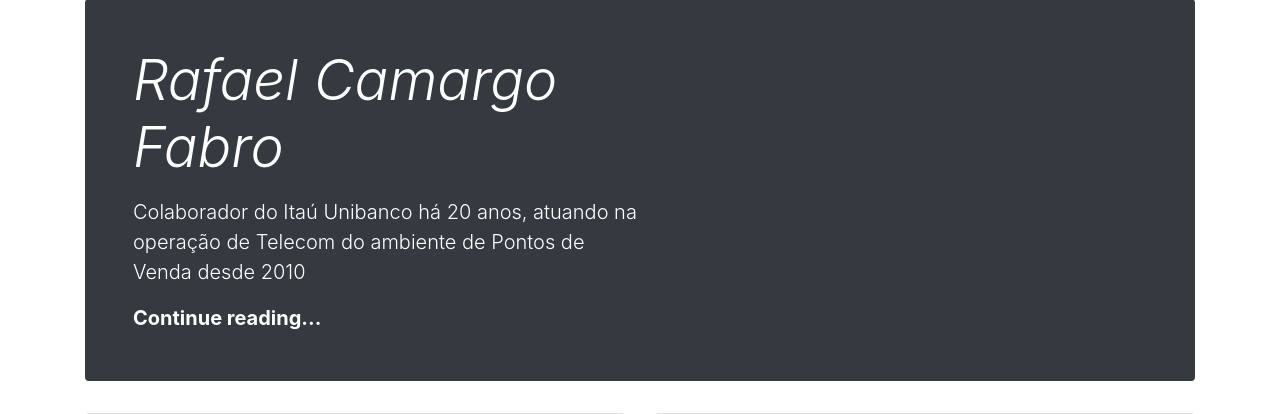
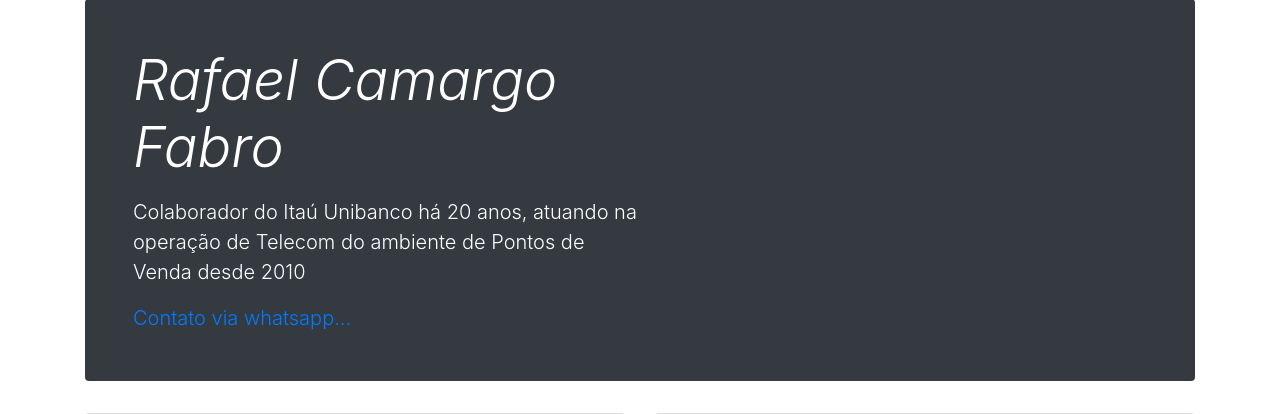
Before and after one commit to RafaelFabro/deploy-php-turma14c, a PHP site: page / in a window 1280 px wide. Shown: the part 120-534 px from the top of the page. Run offline with PHP 8.4, Linux system fonts and the light colour scheme; some libraries are stand-ins or nearby versions.

Commit message:
Add files via upload

```diff
--- a/index.php
+++ b/index.php
@@ -63,7 +63,7 @@
           <p class="lead my-3">
           Colaborador do Itaú Unibanco há 20 anos, atuando na operação de Telecom do ambiente de Pontos de Venda desde 2010
           </p>
-          <p class="lead mb-0"><a href="#" class="text-white font-weight-bold">Continue reading...</a></p>
+          <p class="lead mb-0"><a href="#" class="https://api.whatsapp.com/send?phone=5519999999999&text=Rafael,%20quero%20entrar%20em%20contato%20com%20voc%C3%AA">Contato via whatsapp...</a></p>
         </div>
       </div>
 
```
